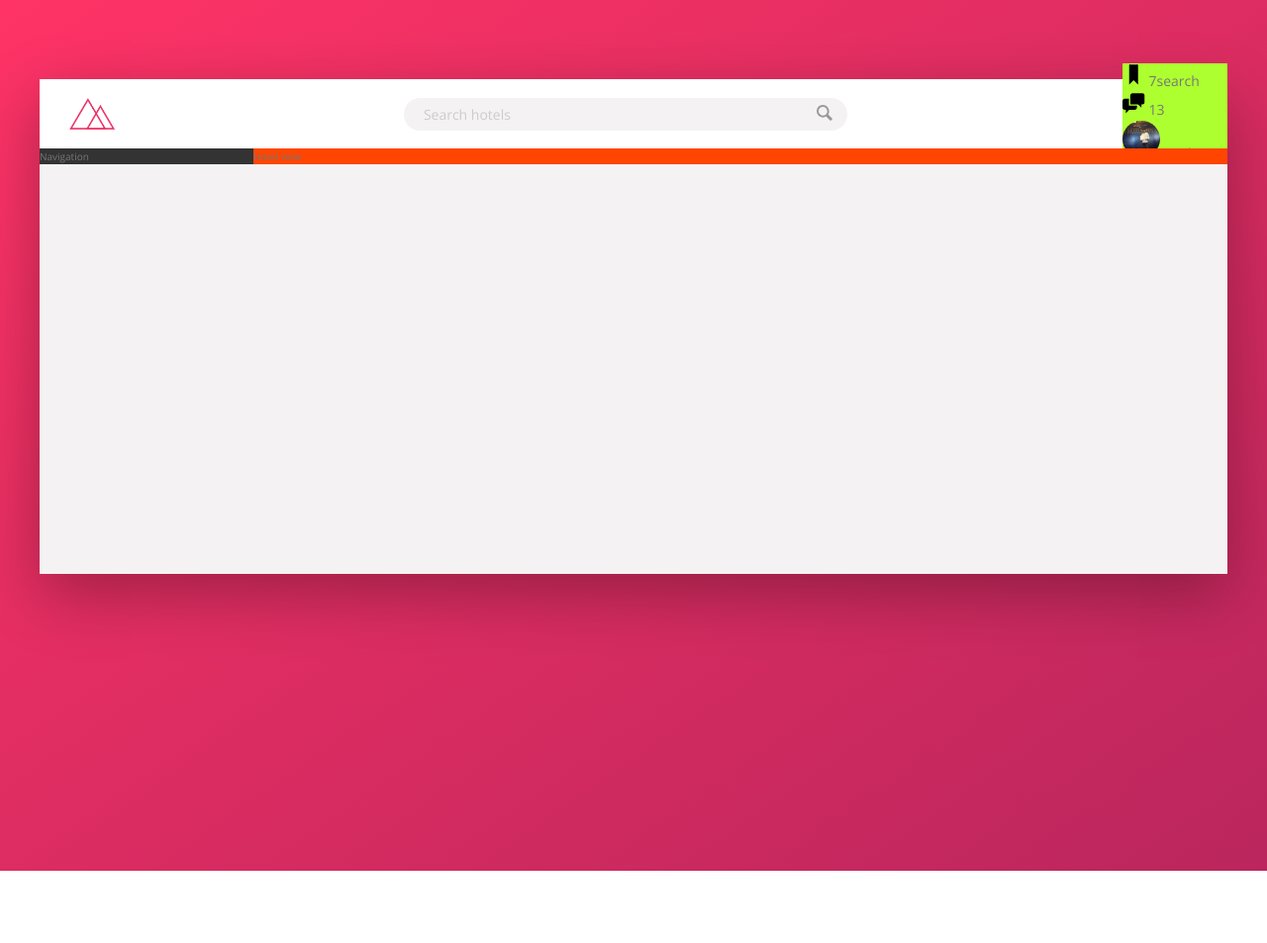
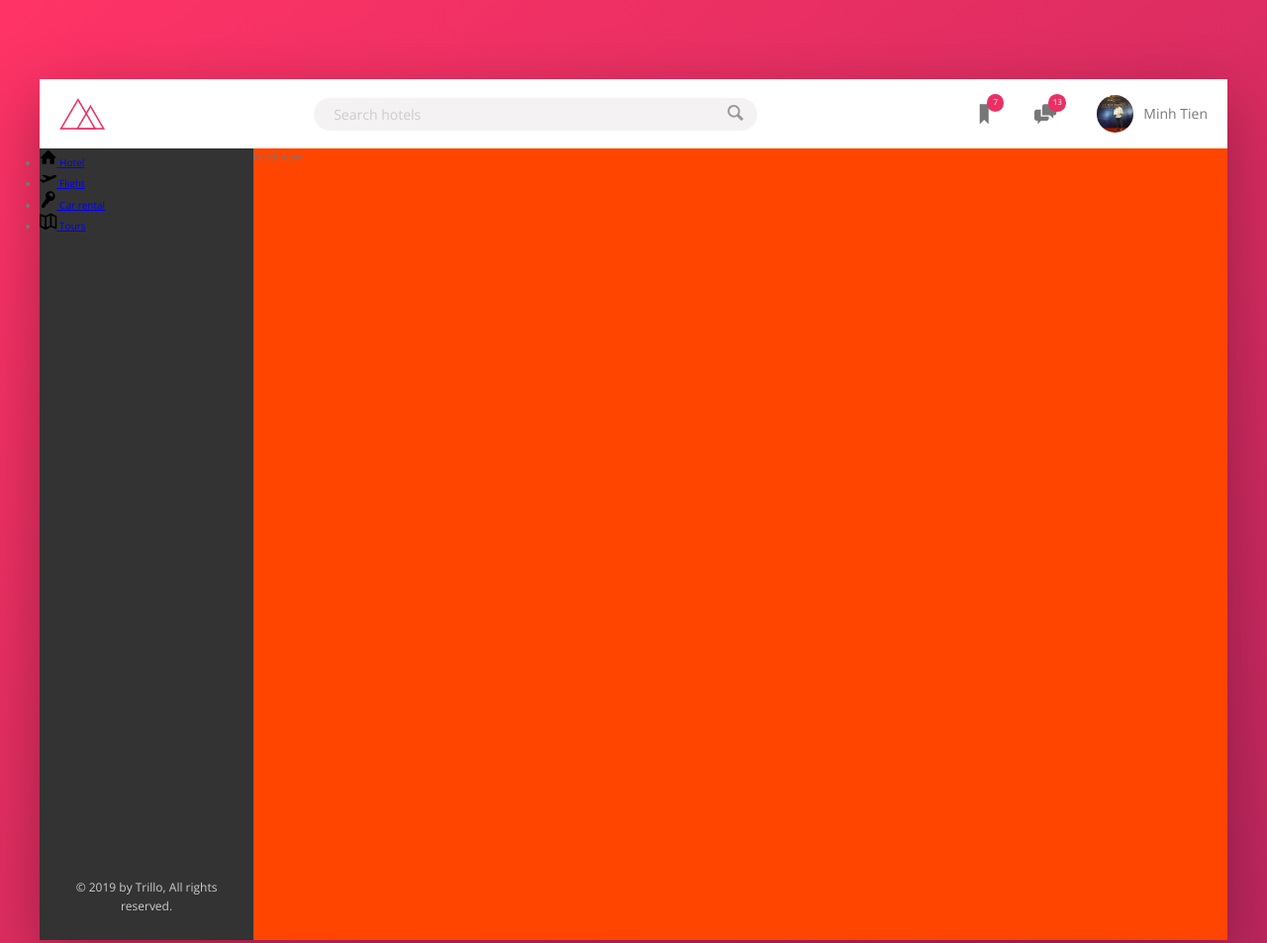
Before and after one commit to minhtienvu/Learning-Trillo, a website: page index.html in a window 1280 px wide. Shown: the top 953 px of the page at 99% size. Before the commit the page ends 880 px from the top, so only its background shows below. Drawn offline with nearby package versions, Linux system fonts and the light colour scheme.

Commit message:
feat: DONE -  Building The Vavigation Part 1

```diff
--- a/index.html
+++ b/index.html
@@ -24,14 +24,14 @@
       </form>
 
       <nav class="user-nav">
-        <div class="user-nav__nav__icon-box">
+        <div class="user-nav__icon-box">
           <svg class="user-nav__icon">
             <use xlink:href="img/sprite.svg#icon-bookmark"></use>
           </svg>
-          <span class="user-nav__notification">7</span>search
+          <span class="user-nav__notification">7</span>
         </div>
 
-        <div class="user-nav__nav__icon-box">
+        <div class="user-nav__icon-box">
           <svg class="user-nav__icon">
             <use xlink:href="img/sprite.svg#icon-chat"></use>
           </svg>
@@ -46,7 +46,47 @@
 
     <div class="content">
       <nav class="sidebar">
-        Navigation
+        <ul class="side-nav">
+          <li class="side-nav__item">
+            <a href="#" class="side-nav__link">
+              <svg class="side-nav__icon">
+                <use xlink:href="img/sprite.svg#icon-home"></use>
+              </svg>
+              <span>Hotel</span>
+            </a>
+          </li>
+
+          <li class="side-nav__item">
+            <a href="#" class="side-nav__link">
+              <svg class="side-nav__icon">
+                <use xlink:href="img/sprite.svg#icon-aircraft-take-off"></use>
+              </svg>
+              <span>Flight</span>
+            </a>
+          </li>
+
+          <li class="side-nav__item">
+            <a href="#" class="side-nav__link">
+              <svg class="side-nav__icon">
+                <use xlink:href="img/sprite.svg#icon-key"></use>
+              </svg>
+              <span>Car rental</span>
+            </a>
+          </li>
+
+          <li class="side-nav__item">
+            <a href="#" class="side-nav__link">
+              <svg class="side-nav__icon">
+                <use xlink:href="img/sprite.svg#icon-map"></use>
+              </svg>
+              <span>Tours</span>
+            </a>
+          </li>
+        </ul>
+
+        <div class="legal">
+          &copy; 2019 by Trillo, All rights reserved.
+        </div>
       </nav>
       <main class="hotel-view">
         Hotel view
--- a/sass/_base.scss
+++ b/sass/_base.scss
@@ -20,6 +20,7 @@
   --color-primary: #eb2f64;
   --color-primary-light: #FF3366;
   --color-primary-dark: #BA265D;
+
   --color--grey--light--1: #faf9f9;
   --color--grey--light--2: #f4f2f2;
   --color--grey--light--3: #f0eeee;
--- a/sass/_components.scss
+++ b/sass/_components.scss
@@ -3,7 +3,7 @@
 // Logo
 .logo {
   height: 3.25rem;
-  margin-left: 3rem;
+  margin-left: 2rem;
 }
 
 
@@ -69,31 +69,83 @@
 // user navigation
 
 .user-nav {
+  align-self: stretch;
 
-  background-color: greenyellow;
+  display: flex;
+  align-items: center;
+
+  & > * {
+    padding: 0 2rem;
+    cursor: pointer;
+    height: 100%;
+    display: flex;
+    align-items: center;
+  }
+
+  & > *:hover {
+    background-color: var(--color--grey--light--2);
+  }
+
   &__icon-box {
-
+    display: flex;
+    align-items: center;
+    position: relative;
   }
 
   &__icon {
     height: 2.25rem;
     width: 2.25rem;
+    fill: var(--color--grey--dark--2);
   }
 
   &__notification {
+    font-size: .8rem;
+    height: 1.75rem;
+    width: 1.75rem;
+    border-radius: 50%;
+    background-color: var(--color-primary);
+    color: #fff;
+    position: absolute;
+    top: 1.5rem;
+    right: 1.1rem;
 
-  }
-
-  &__user {
-
+    display: flex;
+    justify-content: center;
+    align-items: center;
   }
 
   &__user-photo {
     height: 3.75rem;
     border-radius: 50%;
+    margin-right: 1rem;
   }
 
-  &__user-name {
+}
+
+/////////////////////////
+// SIDE NAVIGATION
+.side-nav {
+
+  &__item {
 
   }
+
+  &__link {
+
+  }
+
+  &__icon {
+    width: 1.75rem;
+    height: 1.75rem;
+  }
 }
+
+/////////////////////////
+// LEGAL TEXT
+
+.legal {
+  font-size: 1.2rem;
+  color: var(--color--grey--light--4);
+  text-align: center;
+  padding: 2.5rem;
+}
--- a/sass/_layout.scss
+++ b/sass/_layout.scss
@@ -26,11 +26,18 @@
   background-color: var(--color--grey--dark--1);
 
   flex: 0 0 18%;
+
+  display: flex;
+  flex-direction: column;
+  justify-content: space-between;
 }
 
 .hotel-view {
   background-color: #fff;
 
+  // TEST
   background-color: orangered;
+  height: 80rem;
+
   flex: 1;
 }
```
Also changed, not shown: css/style.css.
